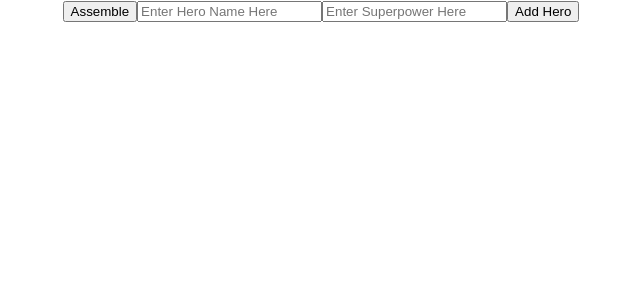
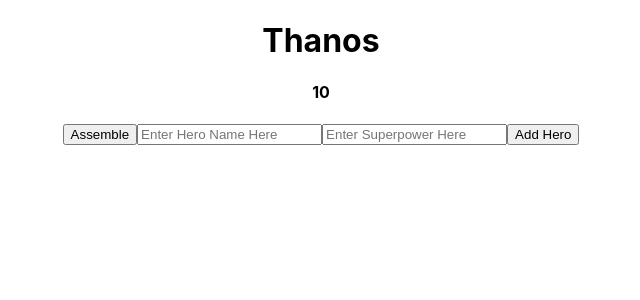
Before and after one commit to mattcbodily/herocreater, a React (Create React App) app: page / in a window 1280 px wide. Shown: the top 300 px of the page, without its empty margins (319-959 px from the left). Built offline with nearby package versions, Linux system fonts and the light colour scheme.

Commit message:
DisplayVillain.js is now functional

```diff
--- a/src/App.js
+++ b/src/App.js
@@ -22,6 +22,15 @@
     this.setState({superpowerInput: val})
   }
 
+  handleGetAvengers(){
+    axios.get('/api/heroes')
+    .then (response => {
+      this.setState({
+        heroes: response.data
+      })
+    })
+  }
+
   handleAddHero(){
     const newHero = {
       name: this.state.nameInput,
@@ -33,15 +42,6 @@
     })
     this.setState({nameInput: ''})
     this.setState({superpowerInput: ''})
-  }
-
-  handleGetAvengers(){
-    axios.get('/api/heroes')
-    .then (response => {
-      this.setState({
-        heroes: response.data
-      })
-    })
   }
 
   render() {
@@ -58,9 +58,11 @@
         <div>
           <button onClick = {() => this.handleGetAvengers()}>Assemble</button>
           <input onChange = {(e) => this.handleNameInput(e.target.value)}
-                 placeholder = 'Enter Hero Name Here'/>
+                 placeholder = 'Enter Hero Name Here'
+                 value = {this.state.nameInput}/>
           <input onChange = {(e) => this.handleSuperpowerInput(e.target.value)}
-                 placeholder = 'Enter Superpower Here'/>
+                 placeholder = 'Enter Superpower Here'
+                 value = {this.state.superpowerInput}/>
           <button onClick = {() => this.handleAddHero()}>Add Hero</button>
         </div>
       </div>
--- a/src/Components/DisplayVillain.js
+++ b/src/Components/DisplayVillain.js
@@ -2,7 +2,11 @@
 
 const DisplayVillain = (props) => {
     return(
-        <div></div>
+        <div>
+            <h1>{props.bigBaddie.name}</h1>
+            <h4>{props.bigBaddie.health}</h4>
+            <h4>{props.bigBaddie.healthMessage}</h4>
+        </div>
     )
 }
 
--- a/src/Components/Thanos.js
+++ b/src/Components/Thanos.js
@@ -5,7 +5,7 @@
     constructor(){
         super();
         this.state = {
-            name: Thanos,
+            name: 'Thanos',
             health: 10,
             healthMessage: ''
         }
@@ -14,7 +14,9 @@
 
     render(){
         return(
-            <div></div>
+            <div>
+                <DisplayVillain bigBaddie = {this.state}/>
+            </div>
         )
     }
 }
```
